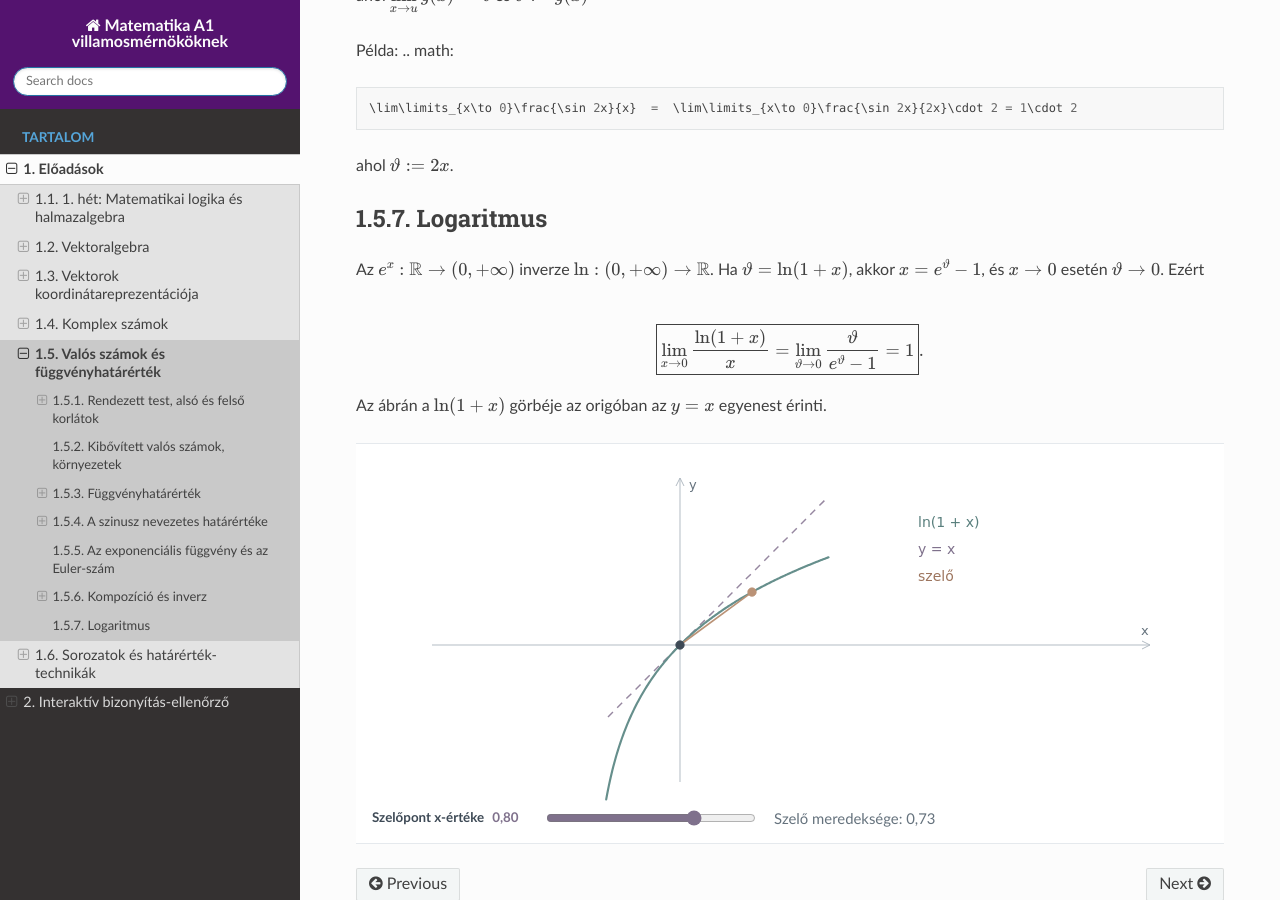
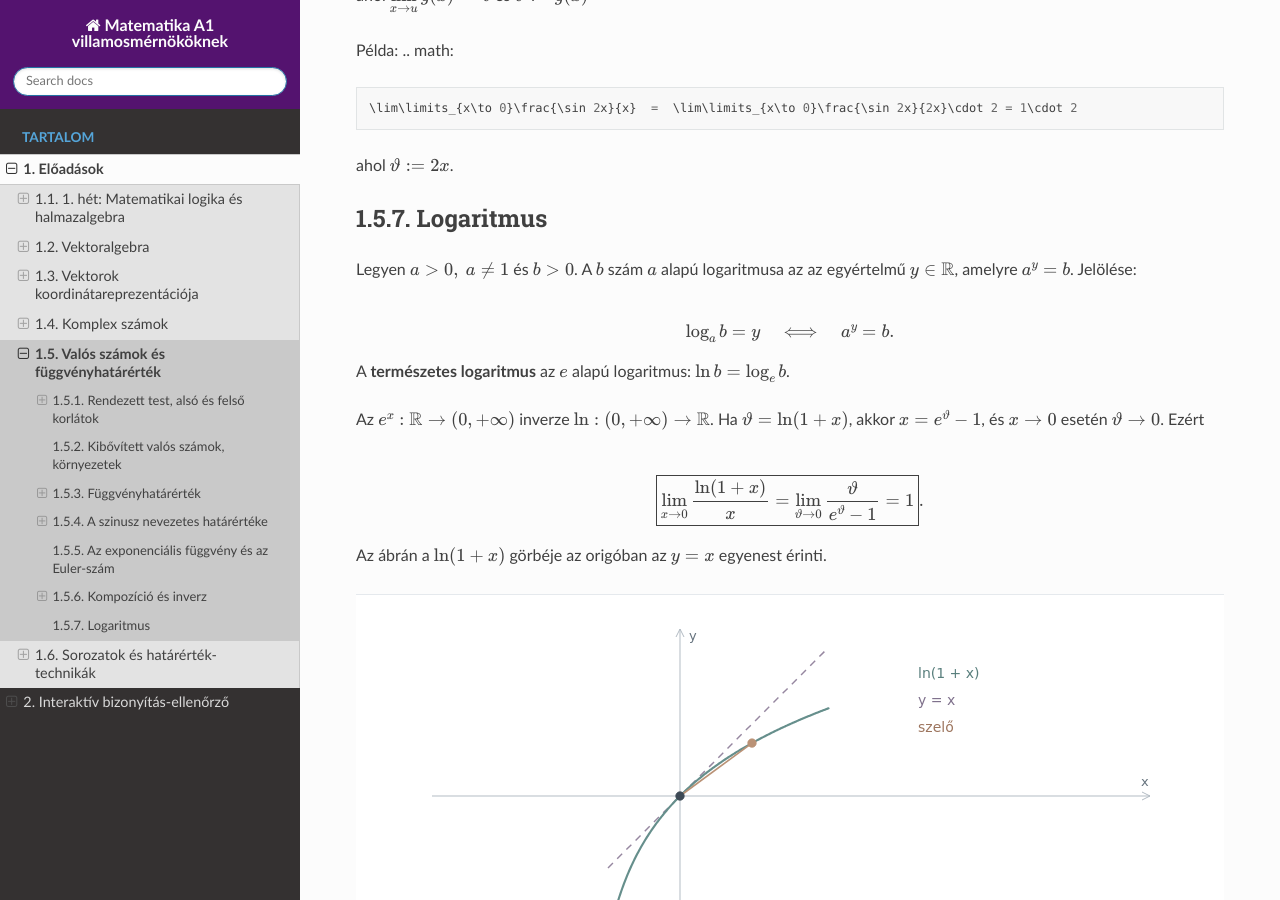
Before and after one commit to mozow01/Matematika-A1, a Sphinx documentation site: the page built from docs/eloadasok/05_valos_szamok_es_fuggvenyhatarertek.rst, in a window 1280 px wide and 900 px high, scrolled down 8188 px. Built offline with Sphinx 7.4.7 and the Read the Docs theme 3.1.0, drawn with Linux system fonts in a browser that asks for light colours.

Commit message:
Define logarithm and natural logarithm in lecture 05

```diff
--- a/docs/eloadasok/05_valos_szamok_es_fuggvenyhatarertek.rst
+++ b/docs/eloadasok/05_valos_szamok_es_fuggvenyhatarertek.rst
@@ -415,6 +415,17 @@ ahol  :math:`\vartheta:=2x`.
 Logaritmus
 ----------
 
+Legyen :math:`a>0,\ a\ne1` és :math:`b>0`. A :math:`b` szám
+:math:`a` alapú logaritmusa az az egyértelmű :math:`y\in\mathbb R`,
+amelyre :math:`a^y=b`. Jelölése:
+
+.. math::
+
+   \log_a b=y\quad\Longleftrightarrow\quad a^y=b.
+
+A **természetes logaritmus** az :math:`e` alapú logaritmus:
+:math:`\ln b=\log_e b`.
+
 Az :math:`e^x:\mathbb R\to(0,+\infty)` inverze
 :math:`\ln:(0,+\infty)\to\mathbb R`. Ha :math:`\vartheta=\ln(1+x)`,
 akkor :math:`x=e^\vartheta-1`, és :math:`x\to 0` esetén :math:`\vartheta\to 0`. Ezért
```
